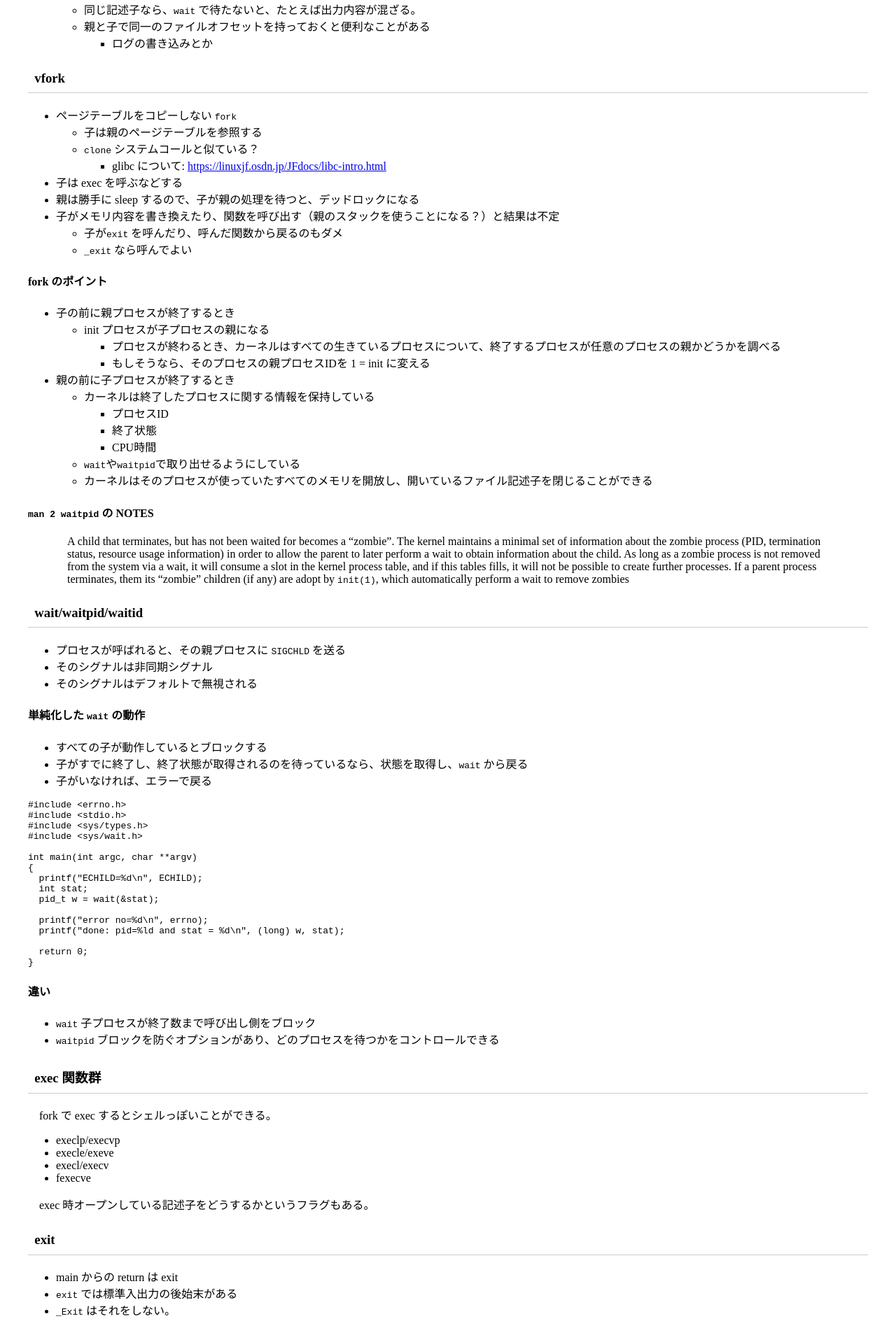
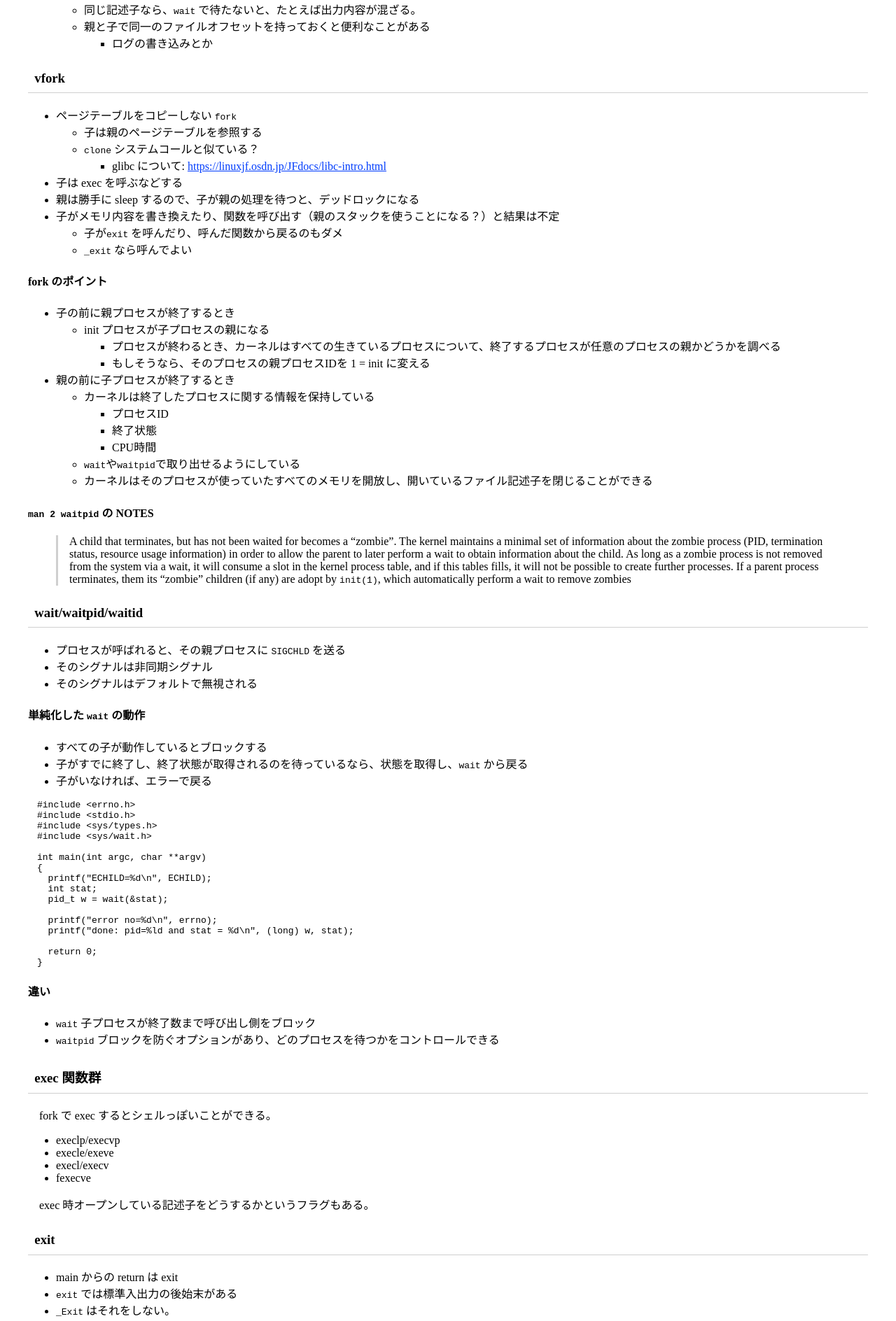
Before and after one commit to f6o/f6o.github.io, a Jekyll site: the page built from apue_ch08.md, in a window 1280 px wide. Shown: the part 1092-2980 px from the top of the page at 70% size. Built offline with Jekyll 4.4.1, drawn with Linux system fonts in a browser that asks for light colours; nearby versions of some CDN libraries; our own code applies the rules of GitHub Pages for plain Markdown files.

Commit message:
change colors and add a left border to blockquotes

```diff
--- a/_layouts/default.html
+++ b/_layouts/default.html
@@ -19,8 +19,11 @@
 </script>
 <style>
   body { padding: 2em; }
-  h1, h2, h3 { padding: 0.5em; border-bottom: 1px solid #ccc; }
-  p { margin : 0 1em; }
+  h1, h2, h3 { padding: 0.5em; border-bottom: 1px solid #cfcfcf; }
+  p, pre { margin : 0 1em; }
+  blockquote { border-left: 3px solid #cfcfcf }
+  a { color: #003cfc; }
+  a:visited { color: #9c3c3c; }
 </style>
 </head>
 <body>
```
